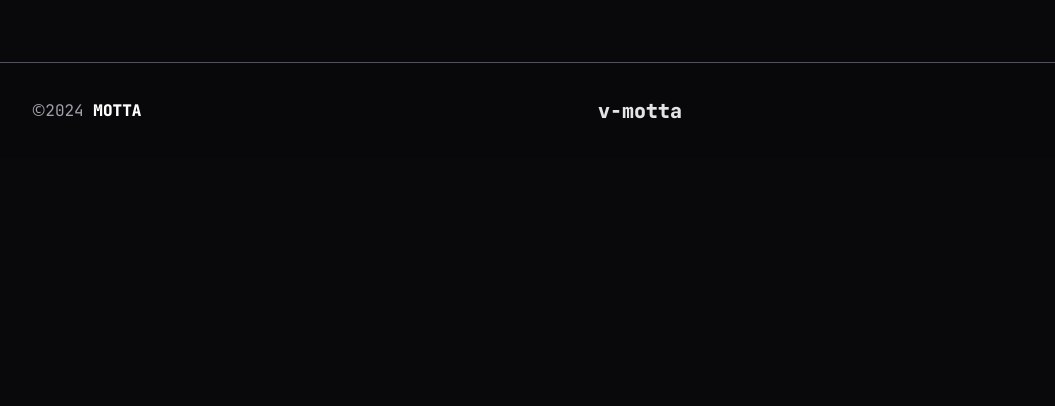
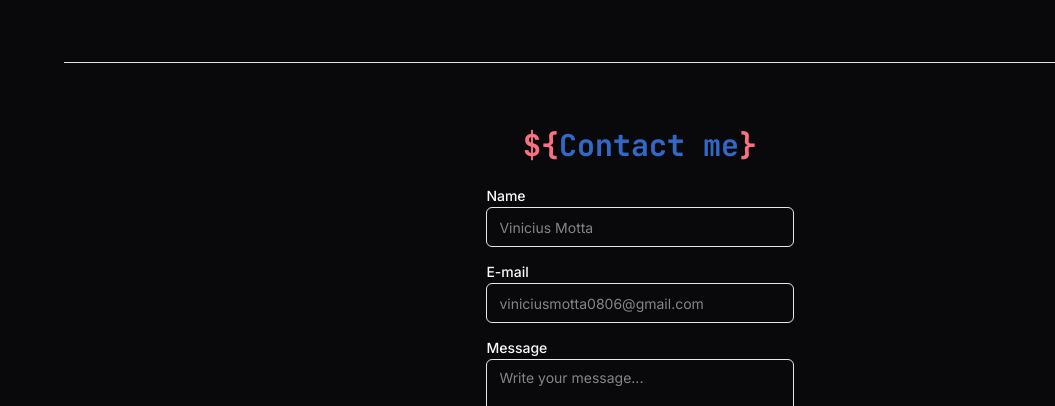
Before and after one commit to v-motta/portfolio-vmotta, a Next.js app: page / in a window 1280 px wide. Shown: the part 2371-2777 px from the top of the page, without its empty margins (0-1055 px from the left). Before the commit the page ends 2529 px from the top, so only its background shows below. Built offline with nearby package versions, Linux system fonts and the light colour scheme; no server answers.

Commit message:
feat: contact form on home page

```diff
--- a/src/app/(home)/page.tsx
+++ b/src/app/(home)/page.tsx
@@ -1,4 +1,5 @@
 import { Separator } from '@/components/ui/separator'
+import { ContactForm } from '../contact/contact-form'
 import { Certificates } from './(sections)/certificates'
 import { Main } from './(sections)/main'
 import { Technologies } from './(sections)/technologies'
@@ -20,6 +21,12 @@ export default function HomePage() {
       <Separator />
 
       <Technologies />
+
+      <Separator />
+
+      <div className="py-8 *:mx-auto md:py-16">
+        <ContactForm />
+      </div>
     </main>
   )
 }
```
